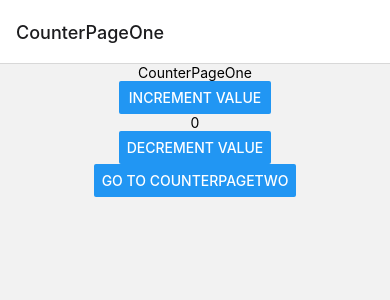
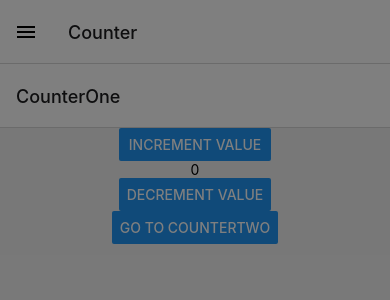
Before and after one commit to Elka74100/react-native-project, a React Native app: screen /Counter in a window 390 px wide. Shown: the top 300 px of the page. Built offline with nearby package versions, Linux system fonts and the light colour scheme.

Commit message:
add drawer navigation

```diff
--- a/babel.config.js
+++ b/babel.config.js
@@ -1,3 +1,4 @@
 module.exports = {
   presets: ['module:metro-react-native-babel-preset'],
+  plugins: ['react-native-reanimated/plugin'],
 };
--- a/package.json
+++ b/package.json
@@ -11,12 +11,14 @@
     "pod": "npx pod-install ios"
   },
   "dependencies": {
+    "@react-navigation/drawer": "^6.4.3",
     "@react-navigation/native": "^6.0.11",
     "@react-navigation/stack": "^6.2.2",
     "@reduxjs/toolkit": "^1.8.4",
     "react": "^18.0.0",
     "react-native": "0.69.3",
     "react-native-gesture-handler": "^2.5.0",
+    "react-native-reanimated": "^2.9.1",
     "react-native-safe-area-context": "^4.3.1",
     "react-native-screens": "^3.15.0",
     "react-redux": "^8.0.2"
--- a/src/navigations/CounterStack.tsx
+++ b/src/navigations/CounterStack.tsx
@@ -1,19 +1,19 @@
 import React from 'react';
 import { createStackNavigator } from "@react-navigation/stack"
-import CounterPageOne from '../screens/CounterPageOne';
-import CounterPageTwo from '../screens/CounterPageTwo';
+import CounterOne from '../screens/CounterStack/CounterOne';
+import CounterTwo from '../screens/CounterStack/CounterTwo';
 
 export type CounterStackParamlist = {
-    CounterPageOne: undefined;
-    CounterPageTwo: undefined;
+    CounterOne: undefined;
+    CounterTwo: undefined;
 }
 
 const CounterStack = () => {
     const Stack = createStackNavigator<CounterStackParamlist>();
     return (
-        <Stack.Navigator initialRouteName="CounterPageOne">
-            <Stack.Screen name="CounterPageOne" component={CounterPageOne}/>
-            <Stack.Screen name="CounterPageTwo" component={CounterPageTwo}/>
+        <Stack.Navigator initialRouteName="CounterOne">
+            <Stack.Screen name="CounterOne" component={CounterOne}/>
+            <Stack.Screen name="CounterTwo" component={CounterTwo}/>
         </Stack.Navigator>
     )
 }
--- /dev/null
+++ b/src/navigations/Drawer.tsx
@@ -0,0 +1,17 @@
+import React from 'react';
+import {createDrawerNavigator} from '@react-navigation/drawer';
+import CounterStack from './CounterStack';
+import FetchpageStack from './fetchPageStack';
+
+const Drawer = () => {
+    const Drawer = createDrawerNavigator();
+
+    return (
+      <Drawer.Navigator useLegacyImplementation>
+        <Drawer.Screen name="Counter" component={CounterStack} />
+        <Drawer.Screen name="Fetch" component={FetchpageStack} />
+      </Drawer.Navigator>
+    );
+  };
+
+  export default Drawer;
--- /dev/null
+++ b/src/navigations/FetchPageStack.tsx
@@ -0,0 +1,19 @@
+import React from 'react';
+import { createStackNavigator } from "@react-navigation/stack"
+import FetchpageOne from '../screens/FetchpageStack/FetchpageOne';
+
+export type FetchpageParamlist = {
+    FetchpageOne: undefined;
+    FetchpageTwo: undefined;
+}
+
+const FetchpageStack = () => {
+    const Stack = createStackNavigator<FetchpageParamlist>();
+    return (
+        <Stack.Navigator initialRouteName="FetchpageOne">
+            <Stack.Screen name="FetchpageOne" component={FetchpageOne}/>
+        </Stack.Navigator>
+    )
+}
+
+export default FetchpageStack
--- a/src/navigations/index.tsx
+++ b/src/navigations/index.tsx
@@ -1,11 +1,11 @@
 import React from 'react'
 import { NavigationContainer } from '@react-navigation/native'
-import CounterStack from './CounterStack'
+import Drawer from './Drawer'
 
 const AppNavContainer = () => {
     return (
         <NavigationContainer>
-            <CounterStack />
+            <Drawer />
         </NavigationContainer>
     )
 }
--- a/src/screens/CounterPageOne.tsx
+++ /dev/null
@@ -1,30 +0,0 @@
-import { useNavigation } from "@react-navigation/native"
-import { StackNavigationProp, StackScreenProps } from "@react-navigation/stack"
-import React from "react"
-import { View, Text, Button, StyleSheet } from "react-native"
-import Counter from "../components/Counter"
-import { CounterStackParamlist } from "../navigations/CounterStack"
-
-type Props = StackScreenProps<CounterStackParamlist, "CounterPageOne">
-
-const CounterPageOne = ({ navigation }: Props) => {
-    return (
-        <View style={styles.container}>
-            <Text>CounterPageOne</Text>
-            <Counter/>
-            <Button
-                title="Go to CounterPageTwo"
-                onPress={() => navigation.navigate('CounterPageTwo')}
-            />
-        </View>
-    )
-}
-
-const styles = StyleSheet.create({
-    container: {
-      flex: 1,
-      alignItems: 'center',
-    }
-});
-
-export default CounterPageOne
--- /dev/null
+++ b/src/screens/CounterStack/CounterOne.tsx
@@ -0,0 +1,28 @@
+import { StackScreenProps } from "@react-navigation/stack"
+import React from "react"
+import { View, Button, StyleSheet } from "react-native"
+import Counter from "../../components/Counter"
+import { CounterStackParamlist } from "../../navigations/CounterStack"
+
+type Props = StackScreenProps<CounterStackParamlist, "CounterOne">
+
+const CounterOne = ({ navigation }: Props) => {
+    return (
+        <View style={styles.container}>
+            <Counter/>
+            <Button
+                title="Go to CounterTwo"
+                onPress={() => navigation.navigate('CounterTwo')}
+            />
+        </View>
+    )
+}
+
+const styles = StyleSheet.create({
+    container: {
+      flex: 1,
+      alignItems: 'center',
+    }
+});
+
+export default CounterOne
--- a/src/screens/CounterPageTwo.tsx
+++ b/src/screens/CounterStack/CounterTwo.tsx
@@ -1,11 +1,10 @@
 import React from "react"
-import { View, Text, StyleSheet } from "react-native"
-import Counter from "../components/Counter"
+import { View, StyleSheet } from "react-native"
+import Counter from "../../components/Counter"
 
-const CounterPageTwo = () => {
+const CounterTwo = () => {
     return (
         <View style={styles.container}>
-            <Text>CounterPageTwo</Text>
             <Counter/>
         </View>
     )
@@ -18,4 +17,4 @@ const styles = StyleSheet.create({
     }
 });
 
-export default CounterPageTwo
+export default CounterTwo
--- /dev/null
+++ b/src/screens/FetchpageStack/FetchpageOne.tsx
@@ -0,0 +1,27 @@
+import { StackScreenProps } from "@react-navigation/stack"
+import React from "react"
+import { View, Button, StyleSheet, Text } from "react-native"
+import { CounterStackParamlist } from "../../navigations/CounterStack"
+
+type Props = StackScreenProps<CounterStackParamlist, "CounterOne">
+
+const FecthpageOne = ({ navigation }: Props) => {
+    return (
+        <View style={styles.container}>
+            <Text>fetchpage</Text>
+            <Button
+                title="Go to CounterTwo"
+                onPress={() => navigation.navigate('CounterTwo')}
+            />
+        </View>
+    )
+}
+
+const styles = StyleSheet.create({
+    container: {
+      flex: 1,
+      alignItems: 'center',
+    }
+});
+
+export default FecthpageOne
```
Also changed, not shown: src/App.tsx (+0 -9 lines), 2 other files (tests, documents, lock files or other folders).
